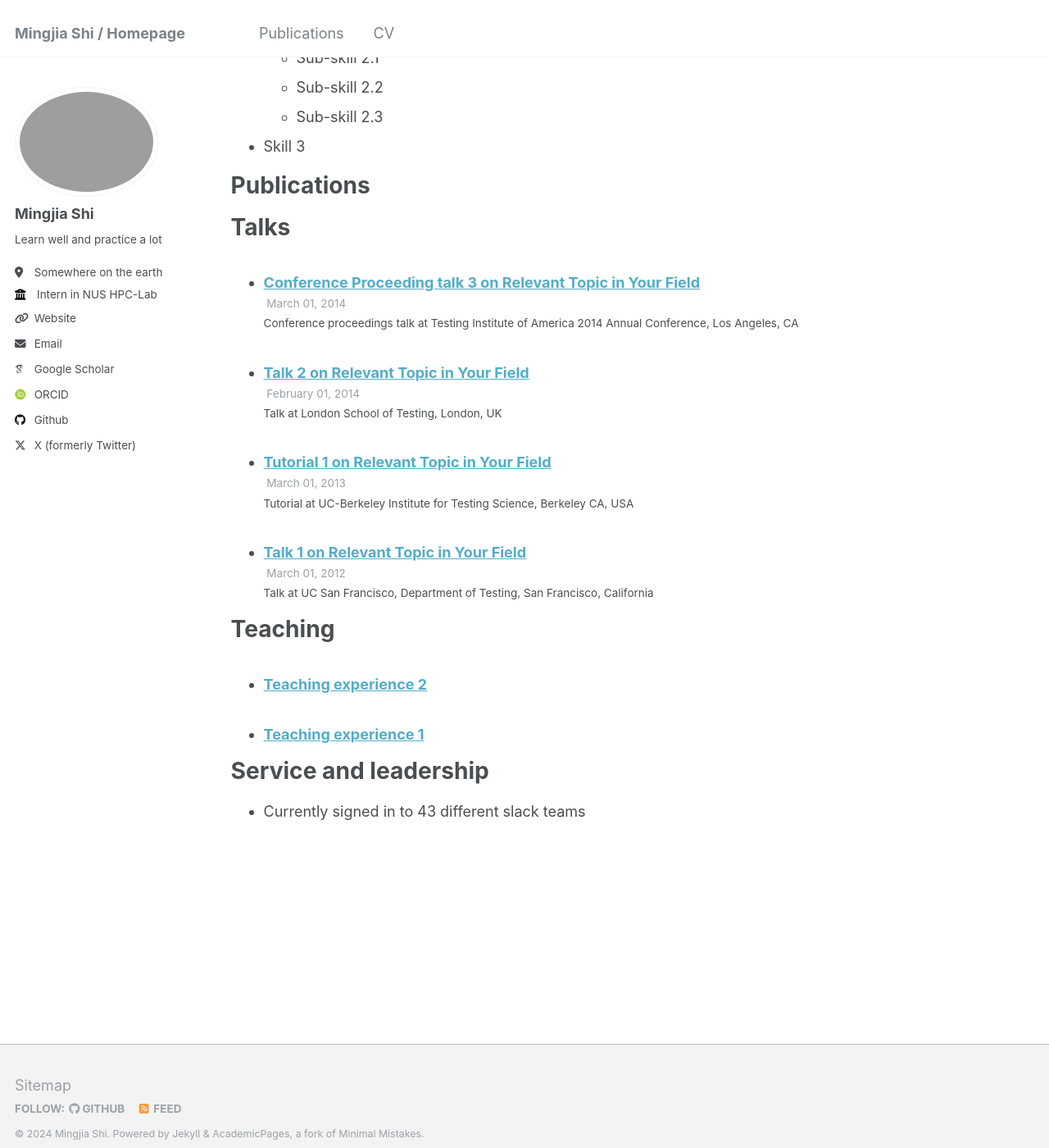
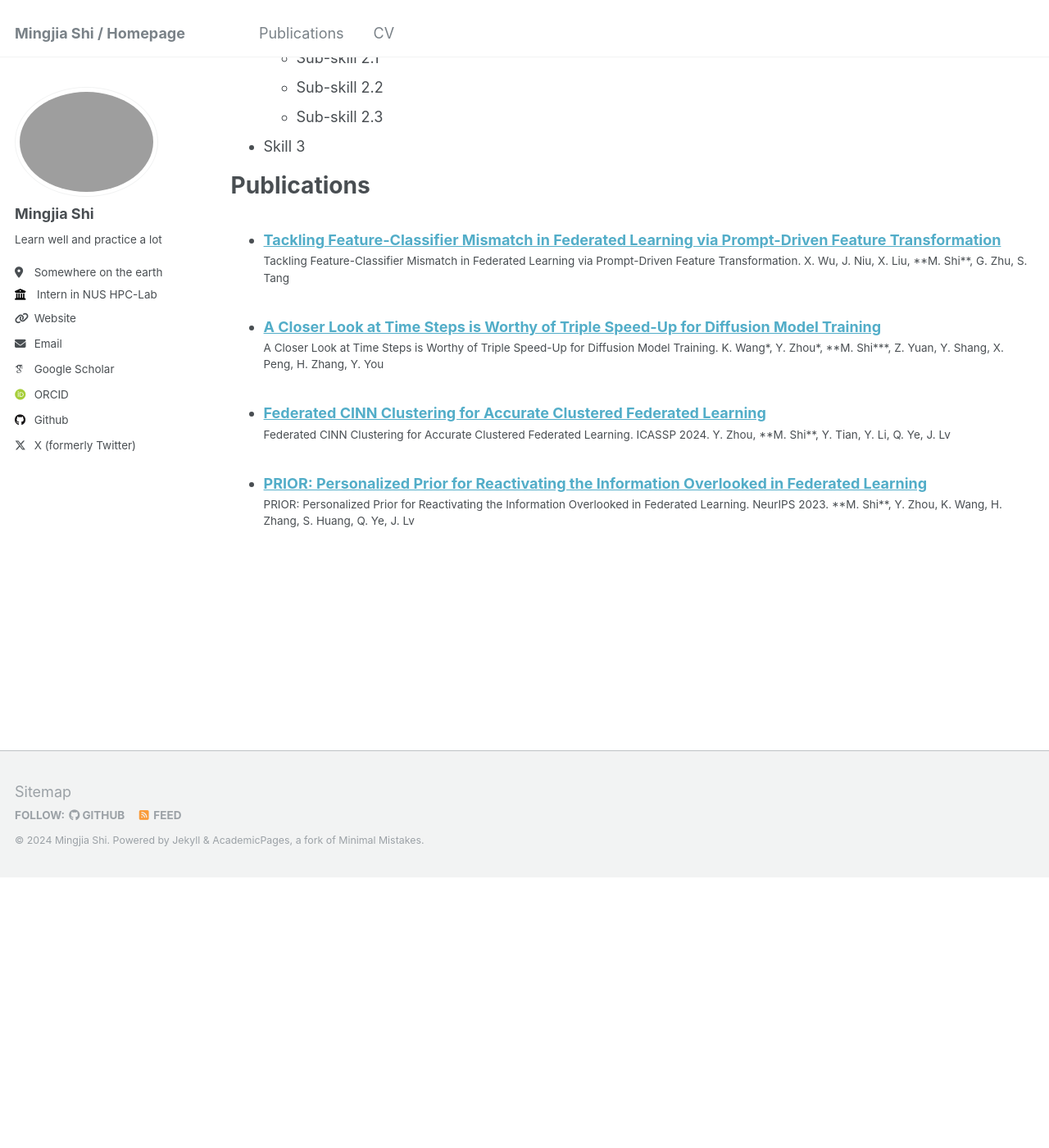
Before and after one commit to BDeMo/homepage, a Jekyll site: the page built from _pages/cv.md, in a window 1280 px wide and 1400 px high, scrolled down 877 px. Shown: the whole window at 82% size. Built offline with Jekyll 4.4.1, drawn with Linux system fonts in a browser that asks for light colours; some web fonts are replaced; a file with an impossible date is left out; after the commit the page ends 1948 px from its top, so only the background shows below that; part of the change alters nothing that is shown.

Commit message:
update pubs

```diff
--- a/_pages/cv.md
+++ b/_pages/cv.md
@@ -47,7 +47,7 @@ Publications
     {% include archive-single-cv.html %}
   {% endfor %}</ul>
 
-Talks
+<!-- Talks
 ======
   <ul>{% for post in site.talks reversed %}
     {% include archive-single-talk-cv.html  %}
@@ -61,4 +61,4 @@ Teaching
 
 Service and leadership
 ======
-* Currently signed in to 43 different slack teams
+* Currently signed in to 43 different slack teams -->
--- a/_publications/2024-FCCA.md
+++ b/_publications/2024-FCCA.md
@@ -3,10 +3,10 @@ title: "Federated CINN Clustering for Accurate Clustered Federated Learning"
 collection: publications
 category: manuscripts
 permalink: /publication/2024-FCCA
-excerpt:
-date: 2024-04
-venue:
-slidesurl:
+excerpt: ''
+date: 2024-04-01
+venue: ''
+# slidesurl: ''
 paperurl: 'https://ieeexplore.ieee.org/abstract/document/10447282/'
 citation: 'Federated CINN Clustering for Accurate Clustered Federated Learning. ICASSP 2024. Y. Zhou, **M. Shi**, Y. Tian, Y. Li, Q. Ye, J. Lv'
 ---
--- a/_publications/2024-PRIOR.md
+++ b/_publications/2024-PRIOR.md
@@ -3,10 +3,10 @@ title: "PRIOR: Personalized Prior for Reactivating the Information Overlooked in
 collection: publications
 category: manuscripts
 permalink: /publication/2024-PRIOR
-excerpt:
-date: 2023-12
-venue:
-slidesurl:
+excerpt: ''
+date: 2023-12-01
+venue: ''
+# slidesurl: ''
 paperurl: 'https://proceedings.neurips.cc/paper_files/paper/2023/hash/5a3674849d6d6d23ac088b9a2552f323-Abstract-Conference.html'
 citation: 'PRIOR: Personalized Prior for Reactivating the Information Overlooked in Federated Learning. NeurIPS 2023. **M. Shi**, Y. Zhou, K. Wang, H. Zhang, S. Huang, Q. Ye, J. Lv'
 ---
--- a/_publications/2024-SpeeD.md
+++ b/_publications/2024-SpeeD.md
@@ -3,9 +3,9 @@ title: "A Closer Look at Time Steps is Worthy of Triple Speed-Up for Diffusion M
 collection: publications
 category: manuscripts
 permalink: /publication/2024-SpeeD
-excerpt:
-date: 2024-05
-venue:
+excerpt: ''
+date: 2024-05-01
+venue: ''
 paperurl: 'https://arxiv.org/abs/2405.17403'
 citation: 'A Closer Look at Time Steps is Worthy of Triple Speed-Up for Diffusion Model Training. K. Wang*, Y. Zhou*, **M. Shi***, Z. Yuan, Y. Shang, X. Peng, H. Zhang, Y. You'
 ---
--- a/_publications/2024_FLmismatch.md
+++ b/_publications/2024_FLmismatch.md
@@ -3,10 +3,10 @@ title: "Tackling Feature-Classifier Mismatch in Federated Learning via Prompt-Dr
 collection: publications
 category: manuscripts
 permalink: /publication/2024-FLmismatch
-excerpt:
-date: 2024-07
-venue:
-slidesurl:
+excerpt: ''
+date: 2024-07-01
+venue: ''
+# slidesurl: ''
 paperurl: 'https://arxiv.org/abs/2407.16139'
 citation: 'Tackling Feature-Classifier Mismatch in Federated Learning via Prompt-Driven Feature Transformation. X. Wu, J. Niu, X. Liu, **M. Shi**, G. Zhu, S. Tang'
 ---
```
Also changed, not shown: images/a_pic_of_mine.jpg (added).
